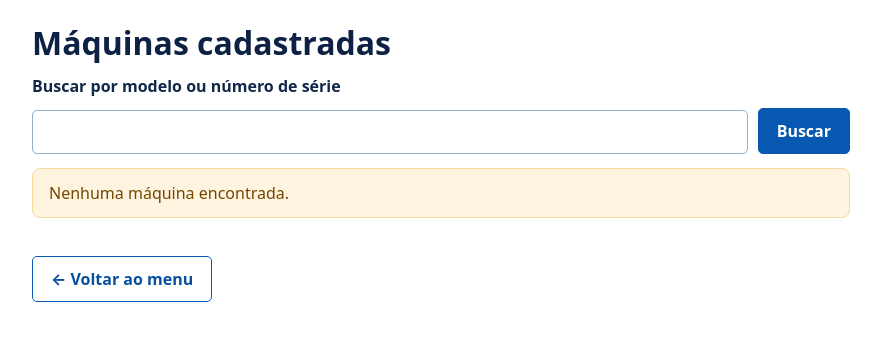
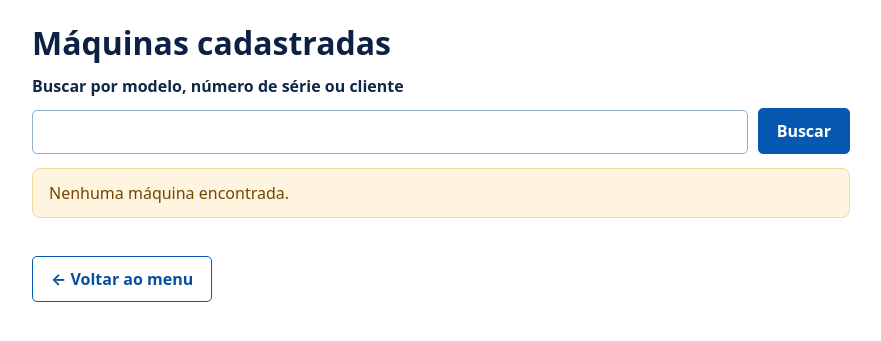
Before and after one commit to leuojesus/passaporte-digital-das-maquinas, a Django app: page /maquinas/ in a window 1280 px wide. Shown: the part 83-424 px from the top of the page, without its empty margins (199-1080 px from the left). Run offline with Django 5.2, Linux system fonts and the light colour scheme; the visitor is signed in with stand-in values (Sample User, id 1); data that the repository does not hold is empty; parts of the project's set-up code (start-up, migrations or seed data) failed here and were passed over.

Commit message:
docs(ui): identificar pesquisa por cliente no formulário do catálogo

```diff
--- a/templates/inventario/maquinas.html
+++ b/templates/inventario/maquinas.html
@@ -1,7 +1,7 @@
 {% extends "base.html" %}
 {% block title %}Máquinas{% endblock %}
 {% block content %}
-<h1>Máquinas cadastradas</h1><form method="get" class="search"><label for="q">Buscar por modelo ou número de série</label><input id="q" type="search" name="q" value="{{ q }}"><button class="primary-button" type="submit">Buscar</button></form>
+<h1>Máquinas cadastradas</h1><form method="get" class="search"><label for="q">Buscar por modelo, número de série ou cliente</label><input id="q" type="search" name="q" value="{{ q }}"><button class="primary-button" type="submit">Buscar</button></form>
 {% for maquina in maquinas %}<a class="list-card" href="{{ maquina.get_absolute_url }}"><strong>{{ maquina.modelo }}</strong><span>Série: {{ maquina.numero_serie }}</span><small>Cliente: {{ maquina.cliente }}</small></a>{% empty %}<div class="feedback feedback-warning">Nenhuma máquina encontrada.</div>{% endfor %}
 {% if page_obj.paginator.num_pages > 1 %}
 <nav class="mt-4" aria-label="Páginas de máquinas">
```
